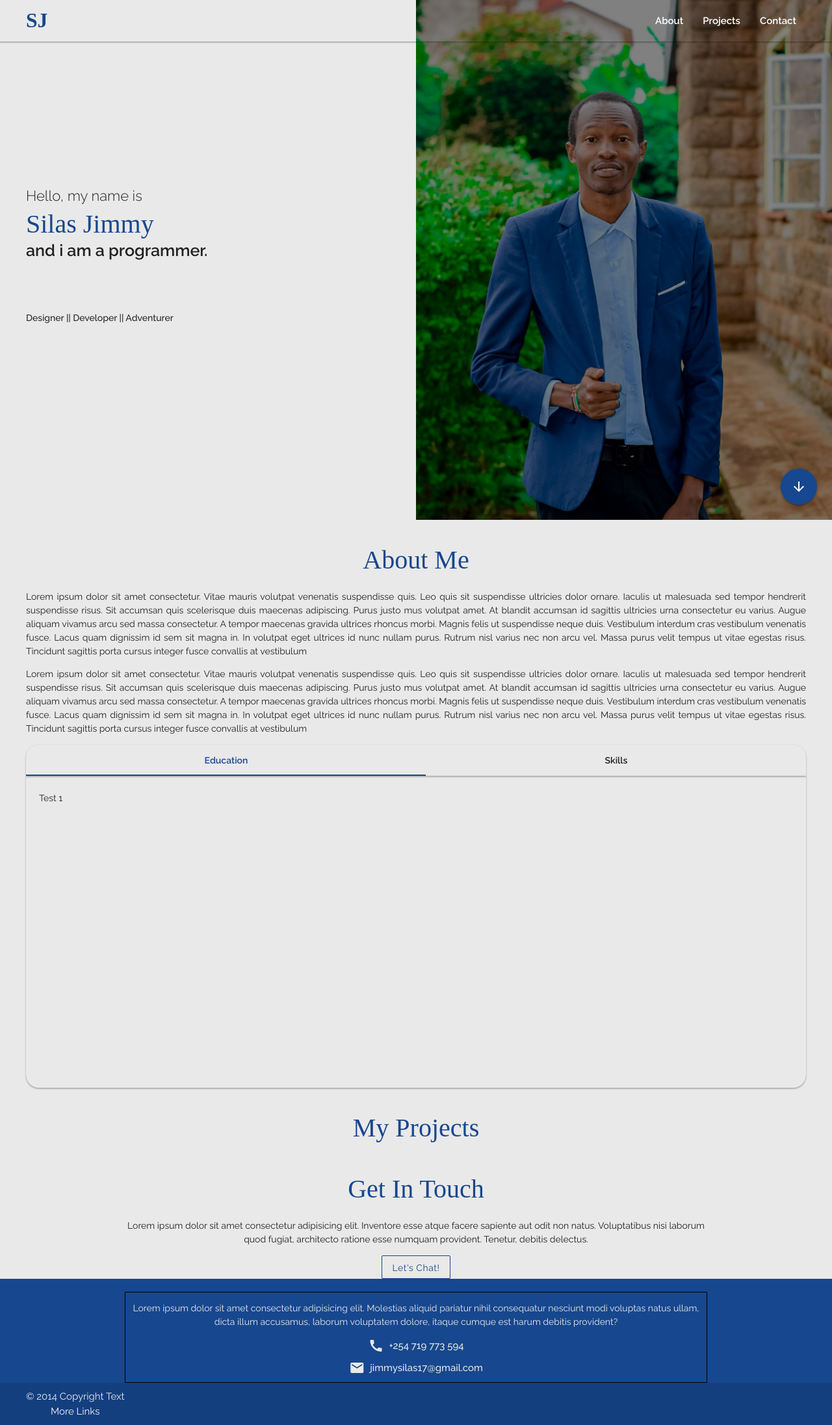
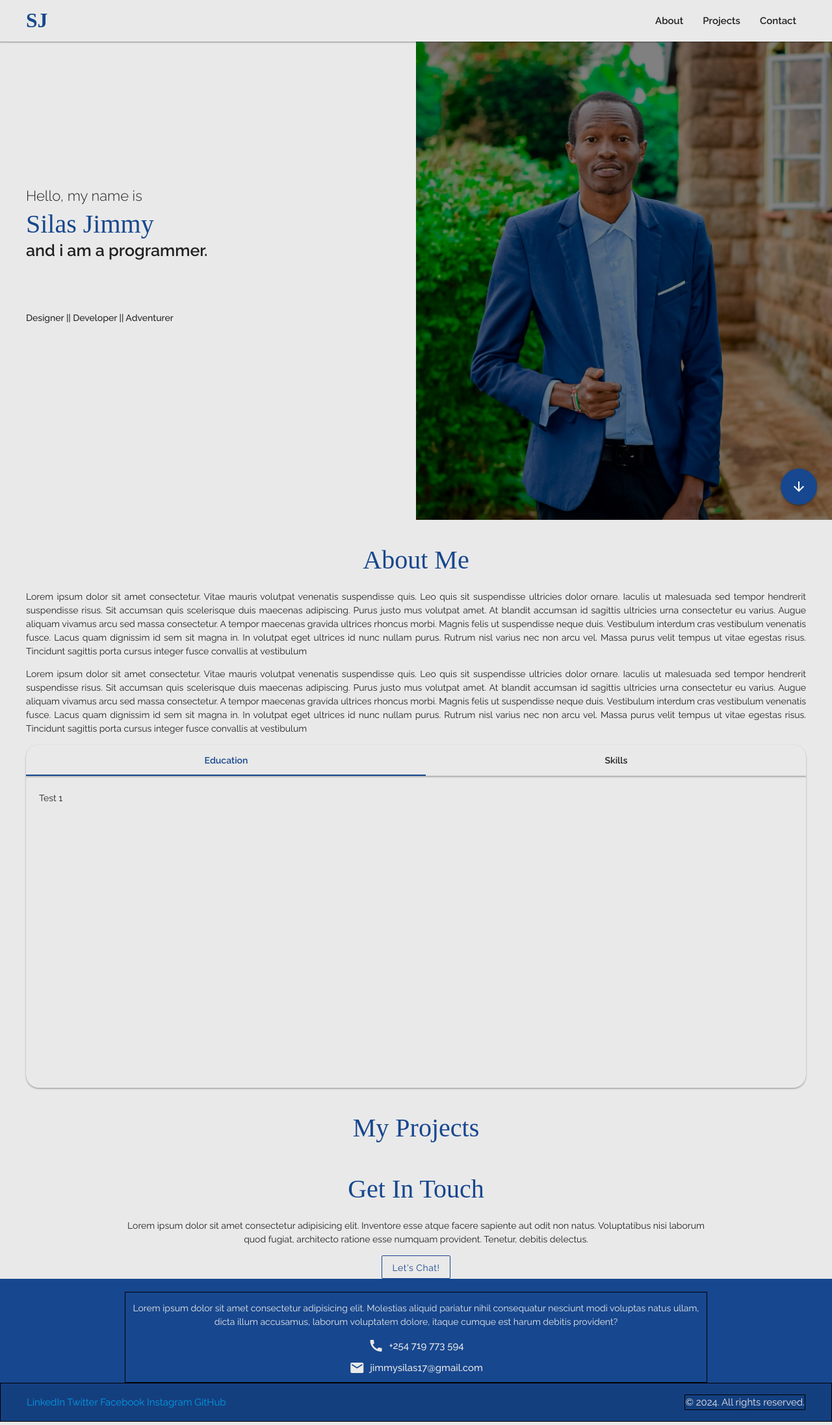
Before and after one commit to silasjimmy/silasjimmy.github.io, a plain HTML site: page index.html in a window 1280 px wide. Shown: the whole page at 65% size. Drawn offline with Linux system fonts and the light colour scheme; a web font is replaced by a local one.

Commit message:
refactor: Update footer styles

```diff
--- a/css/styles.css
+++ b/css/styles.css
@@ -52,6 +52,14 @@ h4 {
 p {
   font-size: 14px;
   text-align: justify;
+}
+
+.animate-navbar {
+  background-color: var(--grey-lighten) !important;
+}
+
+.animate-navbar a {
+  color: var(--dark-color);
 }
 
 nav {
--- a/index.html
+++ b/index.html
@@ -36,7 +36,7 @@
   <body>
     <!-- Navbar -->
     <div class="navbar-fixed">
-      <nav>
+      <nav id="navbar" class="animate-navbar">
         <div class="nav-wrapper">
           <a href="#" class="brand-logo left">SJ</a>
           <ul id="nav-mobile" class="right hide-on-small-only">
@@ -143,11 +143,15 @@
           <span>jimmysilas17@gmail.com</span>
         </div>
       </div>
-      <div class="footer-copyright">
-        <div class="wrapper">
-          © 2014 Copyright Text
-          <a class="grey-text text-lighten-4 right" href="#!">More Links</a>
+      <div class="footer-copyright b">
+        <div class="social">
+          <a href="">LinkedIn</a>
+          <a href="">Twitter</a>
+          <a href="">Facebook</a>
+          <a href="">Instagram</a>
+          <a href="">GitHub</a>
         </div>
+        <div class="wrapper b">© 2024. All rights reserved.</div>
       </div>
     </footer>
 
@@ -161,5 +165,6 @@
     <script type="text/javascript" src="js/jquery-3.6.0.min.js"></script>
     <script type="text/javascript" src="js/materialize.min.js"></script>
     <script type="text/javascript" src="js/init.js"></script>
+    <script type="text/javascript" src="js/main.js"></script>
   </body>
 </html>
--- /dev/null
+++ b/js/main.js
@@ -0,0 +1,28 @@
+// class Site {
+//   constructor(el) {
+//     this.el = el;
+//     console.log("Hello!");
+//     console.log(document.getElementsByTagName("body"));
+
+//   }
+// }
+
+// const site = new Site(document.getElementsByTagName("body"));
+
+function debounce(func, delay) {
+  let timer;
+  return function () {
+    const context = this;
+    const args = arguments;
+    clearTimeout(timer);
+    timer = setTimeout(function () {
+      func.apply(context, args);
+    }, delay);
+  };
+}
+
+function animateNavbar() {
+  console.log(document.getElementById("navbar"));
+}
+
+animateNavbar();
```
